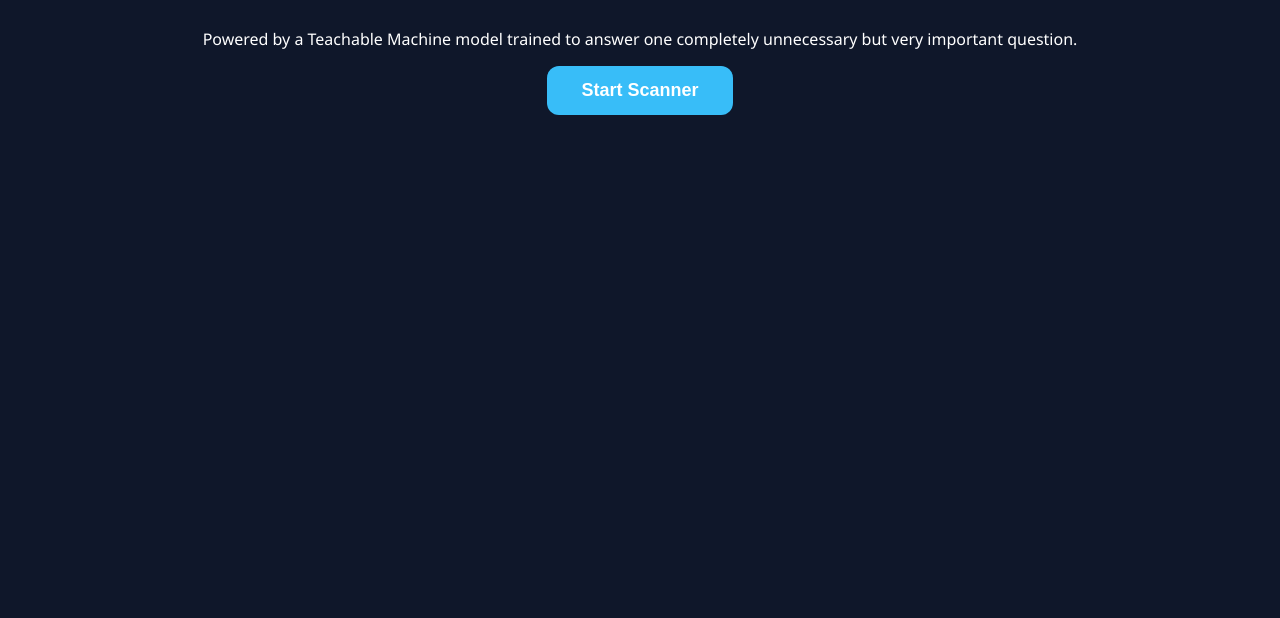
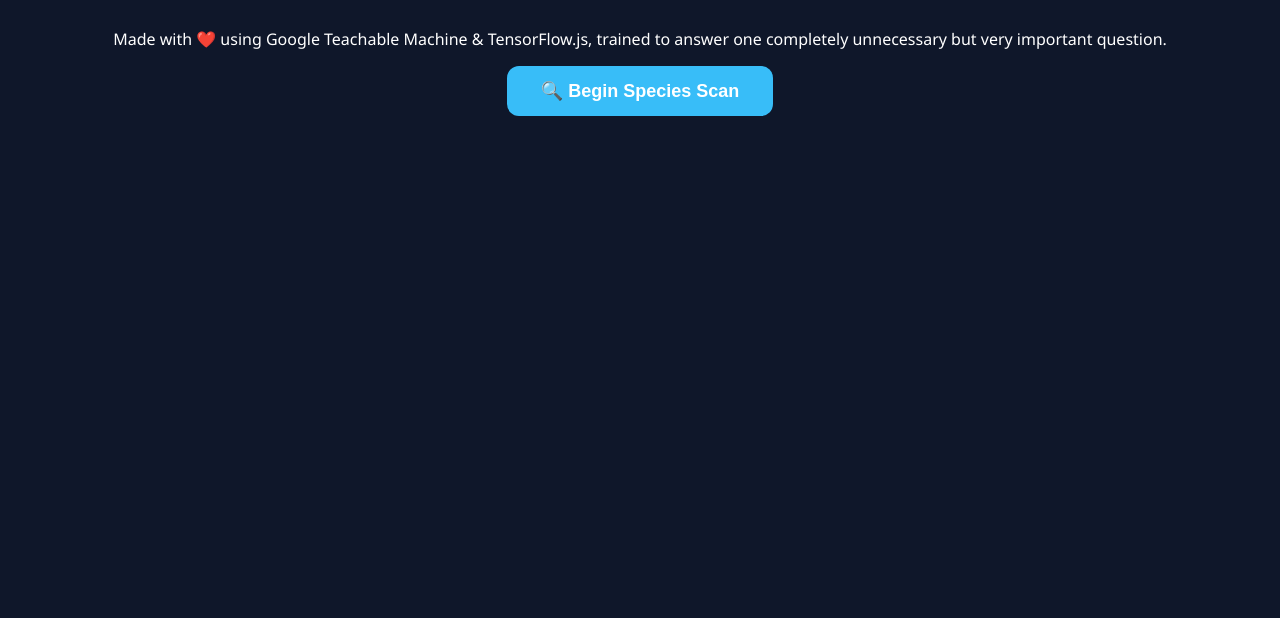
Before and after one commit to Vijetaaaaaaa/AI-Species-Scanner, a plain HTML site: page index.html in a window 1280 px wide. Shown: the part 182-800 px from the top of the page. Drawn offline with Linux system fonts and the light colour scheme.

Commit message:
Revise HTML content and button label
Updated the description and button text for clarity.

```diff
--- a/index.html
+++ b/index.html
@@ -13,9 +13,9 @@
 
     <h1>🛰 AI Species Identification Portal</h1>
 
-    <p><p>Powered by a Teachable Machine model trained to answer one completely unnecessary but very important question.</p></p>
+    <p><p>Made with ❤️ using Google Teachable Machine & TensorFlow.js, trained to answer one completely unnecessary but very important question.</p></p>
 
-    <button onclick="init()">Start Scanner</button>
+    <button onclick="init()">🔍 Begin Species Scan</button>
 
     <div id="webcam-container"></div>
 
```
